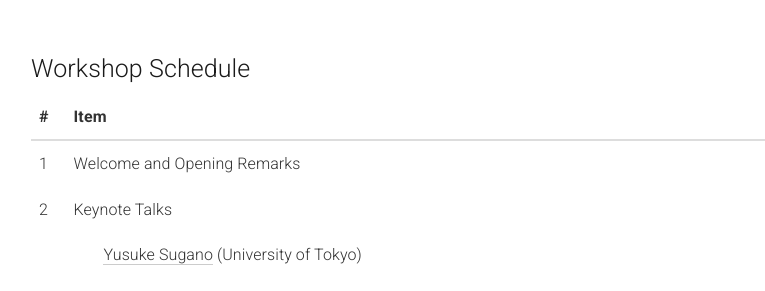
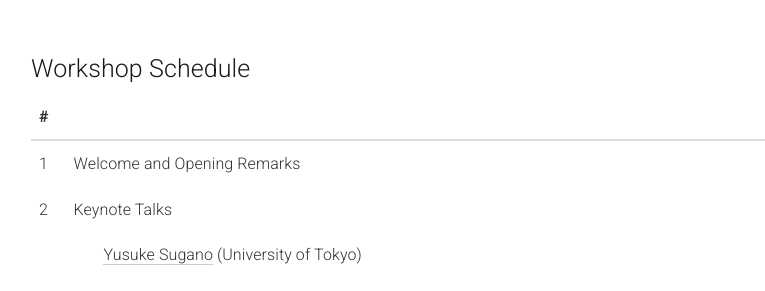
Before and after one commit to gazeworkshop/gazeworkshop.github.io, a Jekyll site: the page built from _pages/home.md, in a window 1280 px wide and 900 px high, scrolled down 1826 px. Shown: the part 153-444 px from the top of the window, without its empty margins (134-899 px from the left). Built offline with Jekyll 4.4.1, drawn with Linux system fonts in a browser that asks for light colours.

Commit message:
Remove "Item" in table header

```diff
--- a/_pages/home.md
+++ b/_pages/home.md
@@ -146,7 +146,7 @@ The 1st Workshop on Gaze Estimation and Prediction in the Wild (GAZE 2019) at IC
         <tr>
 	  <th>#</th>
           <!--<th>Time</th>-->
-          <th>Item</th>
+          <th></th>
         </tr>
       </thead>
       <tbody>
```
